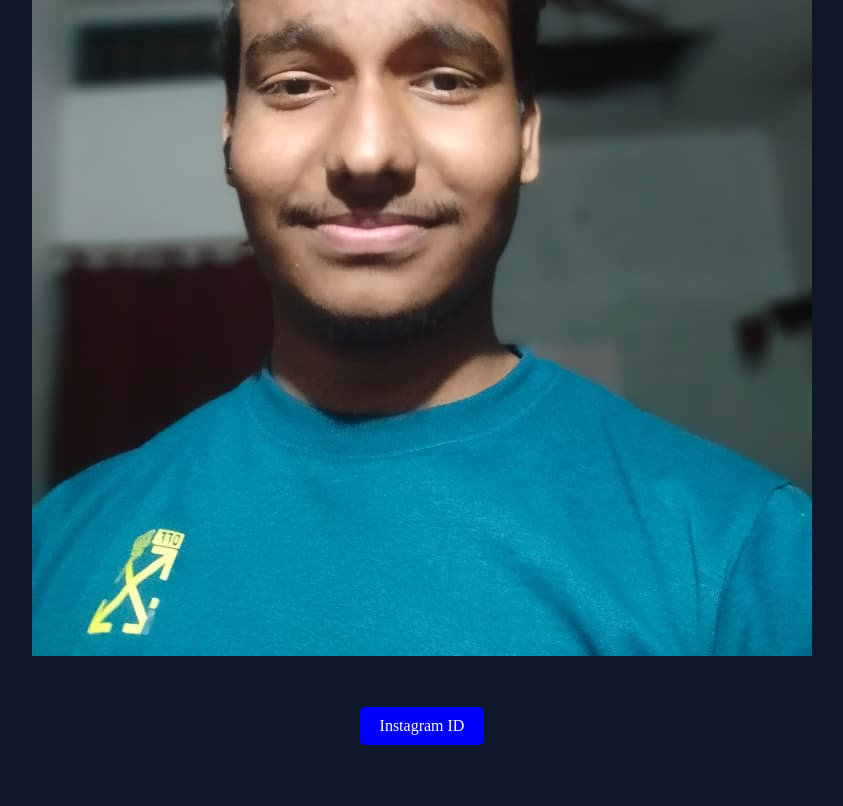
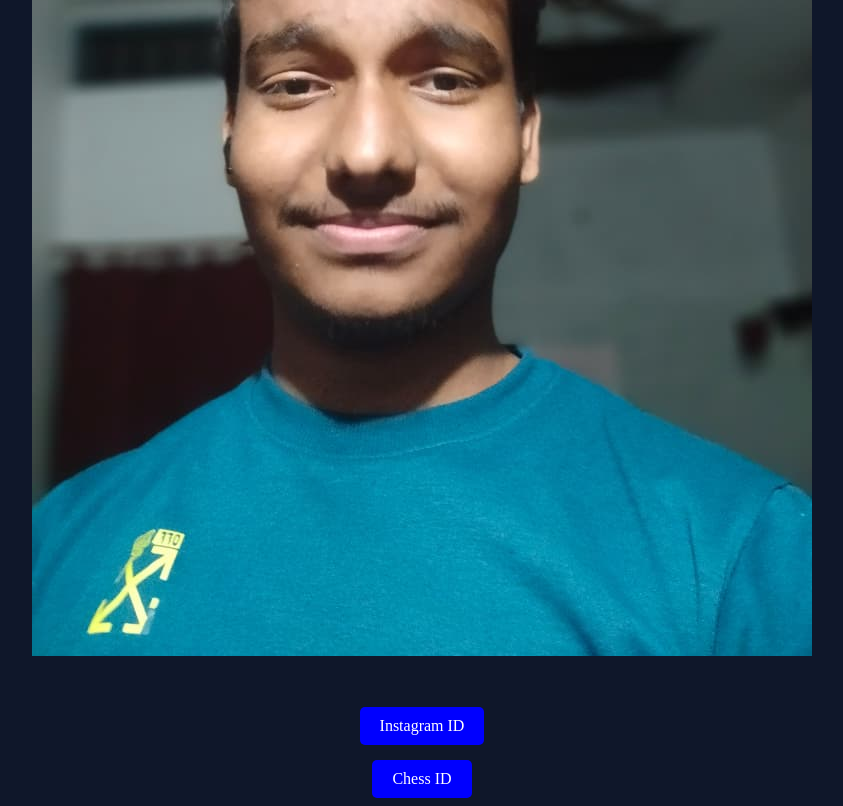
Before and after one commit to sarthakrai048-ux/sarthakrai048-ux.github.io, a plain HTML site: page index.html in a window 1280 px wide. Shown: the part 498-1304 px from the top of the page, without its empty margins (218-1061 px from the left). Before the commit the page ends 1251 px from the top, so only its background shows below. Drawn offline with Linux system fonts and the light colour scheme.

Commit message:
Add files via upload

```diff
--- a/index.html
+++ b/index.html
@@ -59,9 +59,18 @@
        <img src="mee.jpeg" >
 
         <br><br>
+        <div class="button-container">
         <a href="https://www.instagram.com/sarthakrai048?igsi=b3Z4eXplZzUwb3lt" target="_blank" class="button">
              Instagram ID
         </a>
+        </div>
+
+
+        <div class="button-container">
+         <a href="https://www.chess.com/member/sarthakrai048" target="_blank" class="button">
+         Chess ID
+         </a>
+         </div>
 
 </body>
 </html>
```
